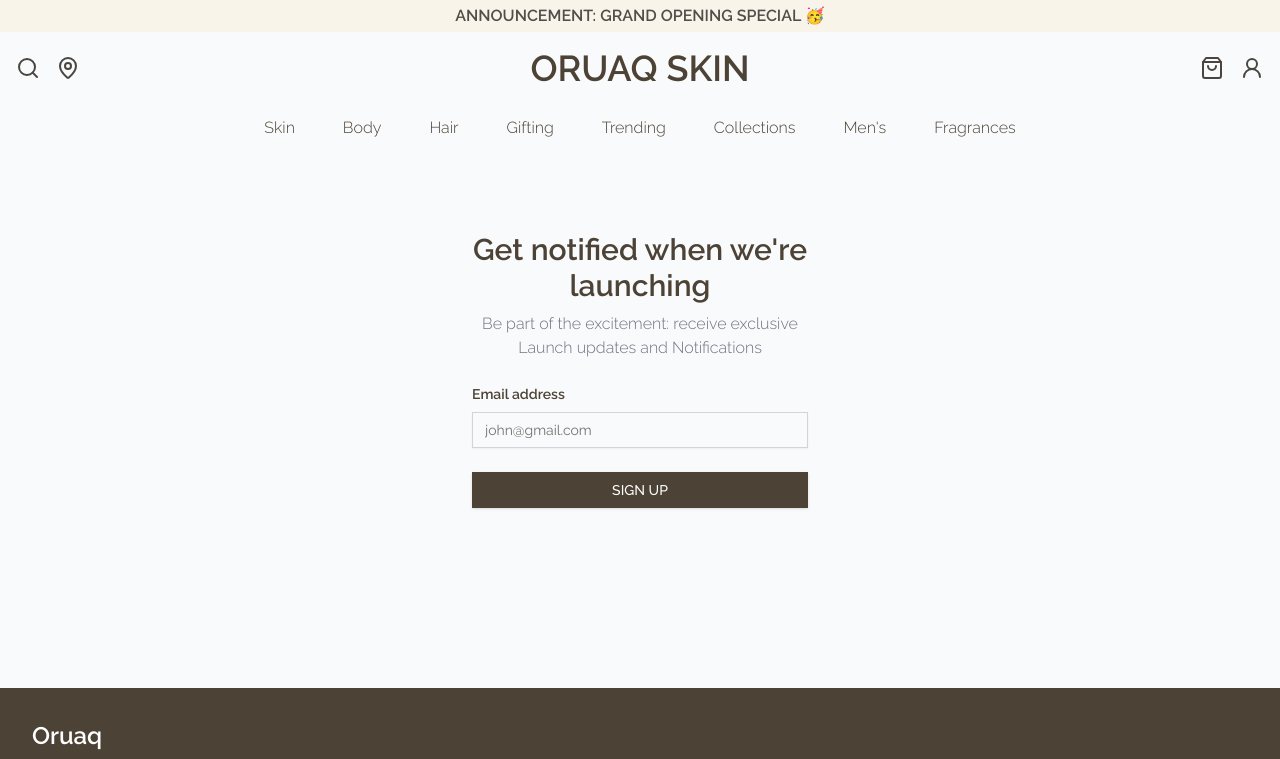
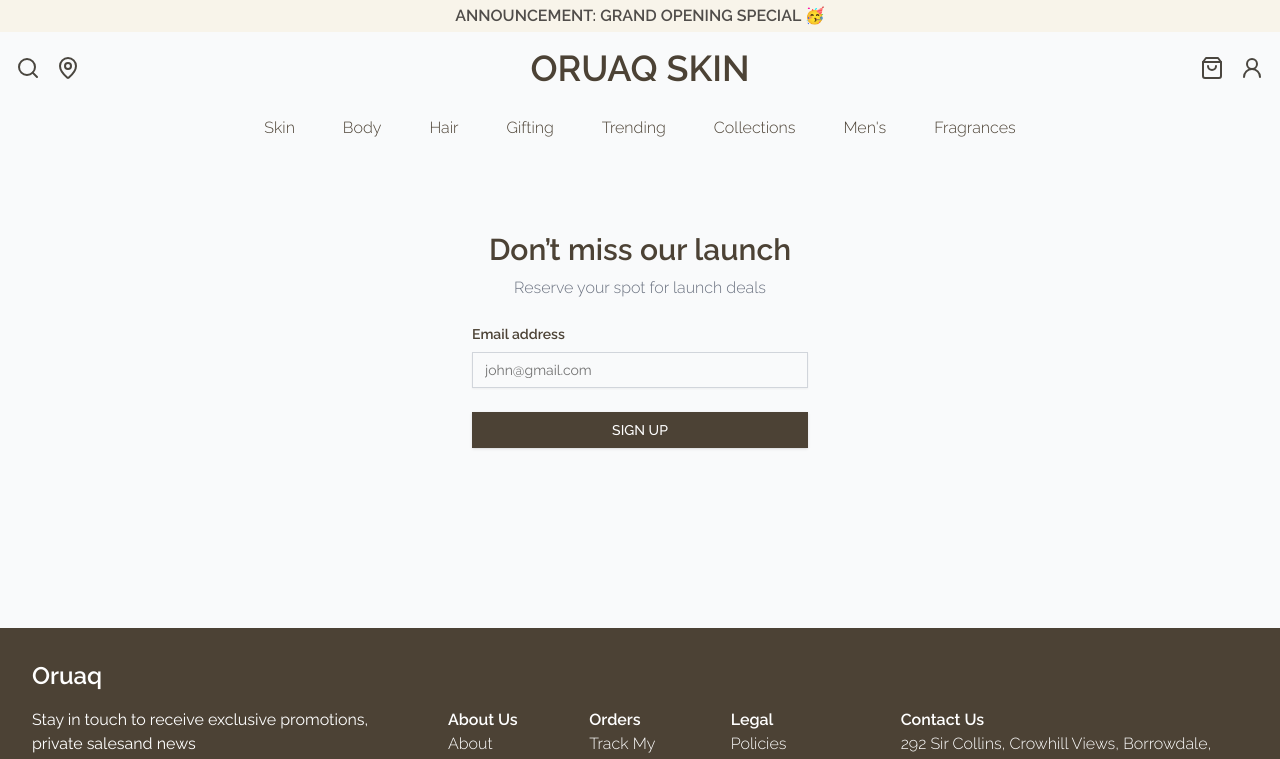
Before and after one commit to lxrd-mgcini/Oruaq, a React (Vite) app in the folder client/: page / in a window 1280 px wide. Shown: the top 759 px of the page. Built offline with nearby package versions, Linux system fonts and the light colour scheme; no server answers.

Commit message:
Change text on email signup page

```diff
--- a/client/src/pages/Email-Signup.tsx
+++ b/client/src/pages/Email-Signup.tsx
@@ -78,8 +78,8 @@ export default function EmailSignup() {
       <div className="max-h-fit max-w-full pl-4 pr-4 sm:pl-8 sm:pr-8 pt-10 pb-5">
         <div className="mx-auto max-w-[400px] space-y-3 p-4 sm:space-y-6 sm:p-8">
           <div className="space-y-2 text-center">
-            <h1 className="text-3xl font-semibold text-black">Get notified when we're launching</h1>
-            <p className="font-light text-gray-500">Be part of the excitement: receive exclusive Launch updates and Notifications</p>
+            <h1 className="text-3xl font-semibold text-black">Don’t miss our launch</h1>
+            <p className="font-light text-gray-500">Reserve your spot for launch deals</p>
           </div>
 
           <form className="space-y-6 pb-24" onSubmit={handleSubmit}>
```
